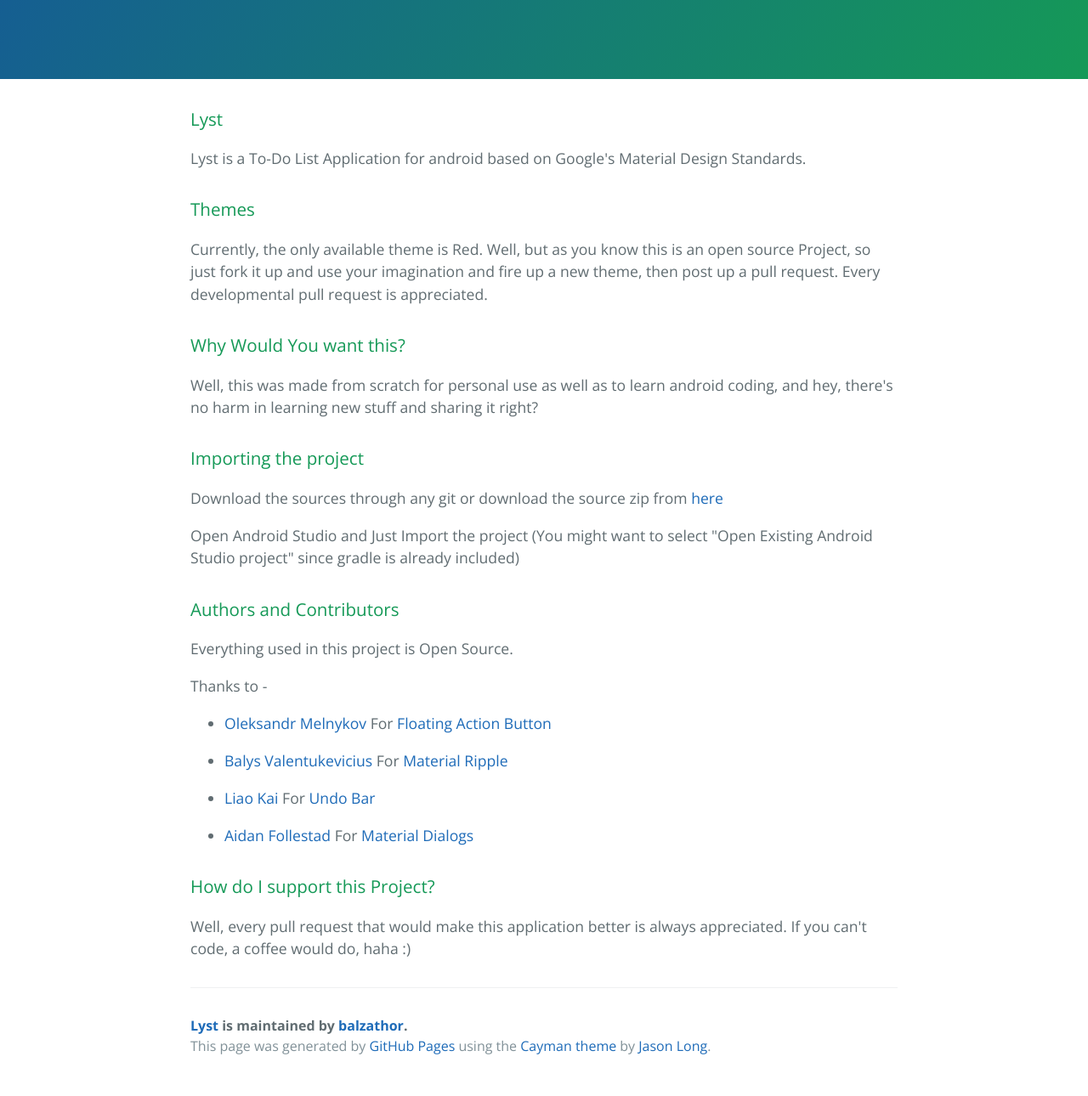
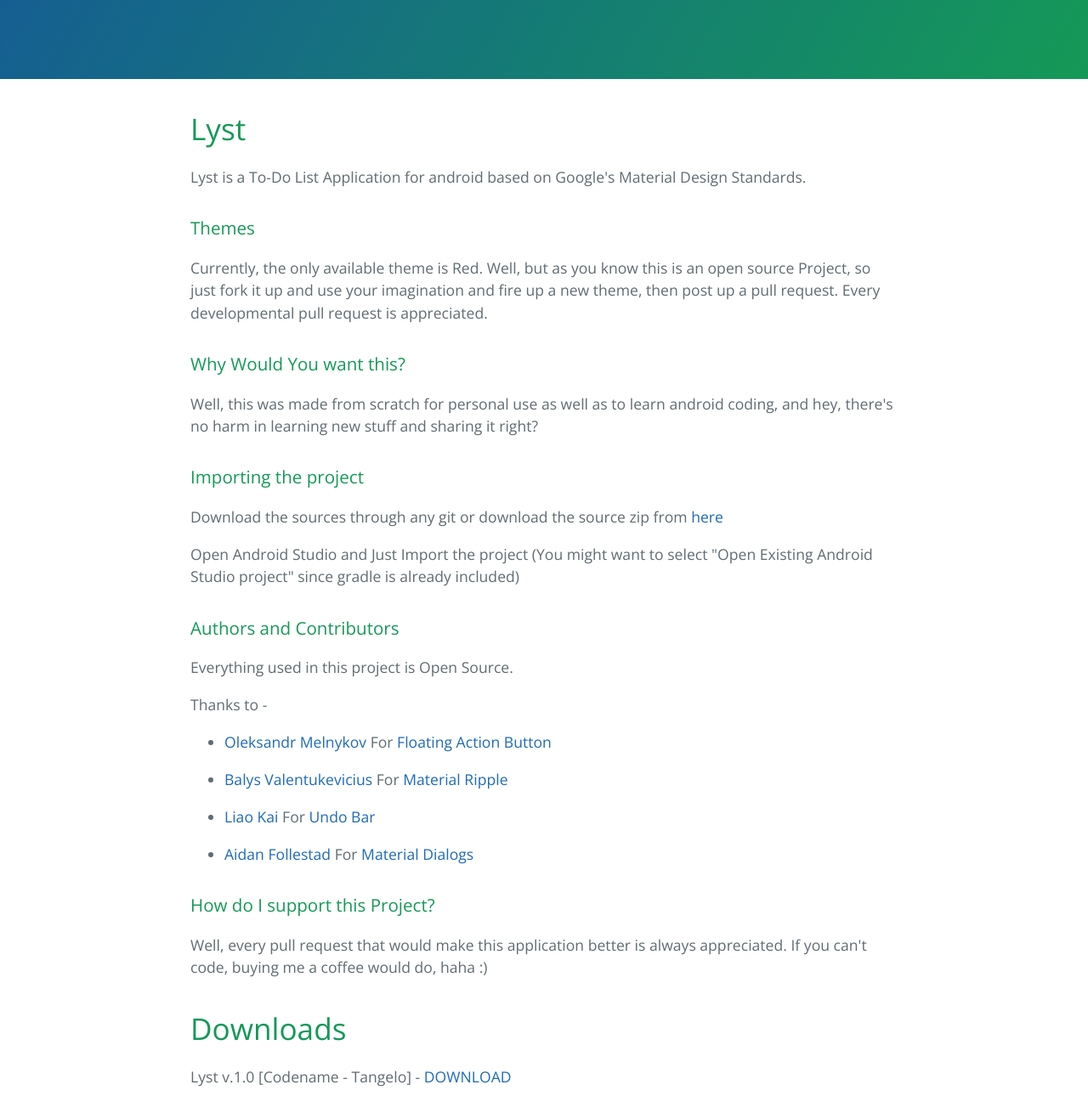
Before and after one commit to ziacto/Lyst, a plain HTML site: page index.html in a window 1280 px wide. Shown: the part 290-1580 px from the top of the page at 85% size. Drawn offline with nearby package versions, Linux system fonts and the light colour scheme.

Commit message:
Create gh-pages branch via GitHub

```diff
--- a/index.html
+++ b/index.html
@@ -19,8 +19,8 @@
     </section>
 
     <section class="main-content">
-      <h3>
-<a id="lyst" class="anchor" href="#lyst" aria-hidden="true"><span class="octicon octicon-link"></span></a>Lyst</h3>
+      <h1>
+<a id="lyst" class="anchor" href="#lyst" aria-hidden="true"><span class="octicon octicon-link"></span></a>Lyst</h1>
 
 <p>Lyst is a To-Do List Application for android based on Google's Material Design Standards.</p>
 
@@ -58,7 +58,12 @@
 <h3>
 <a id="how-do-i-support-this-project" class="anchor" href="#how-do-i-support-this-project" aria-hidden="true"><span class="octicon octicon-link"></span></a>How do I support this Project?</h3>
 
-<p>Well, every pull request that would make this application better is always appreciated. If you can't code, a coffee would do, haha :)</p>
+<p>Well, every pull request that would make this application better is always appreciated. If you can't code, buying me a coffee would do, haha :)</p>
+
+<h1>
+<a id="downloads" class="anchor" href="#downloads" aria-hidden="true"><span class="octicon octicon-link"></span></a>Downloads</h1>
+
+<p>Lyst v.1.0 [Codename - Tangelo] - <a href="https://www.dropbox.com/s/7706crdgmdceb5x/Lyst%20%5B1.0%20Codename%20Tangelo%5D.apk?dl=0">DOWNLOAD</a></p>
 
       <footer class="site-footer">
         <span class="site-footer-owner"><a href="https://github.com/balzathor/Lyst">Lyst</a> is maintained by <a href="https://github.com/balzathor">balzathor</a>.</span>
```
Also changed, not shown: params.json (+1 -1 lines).
